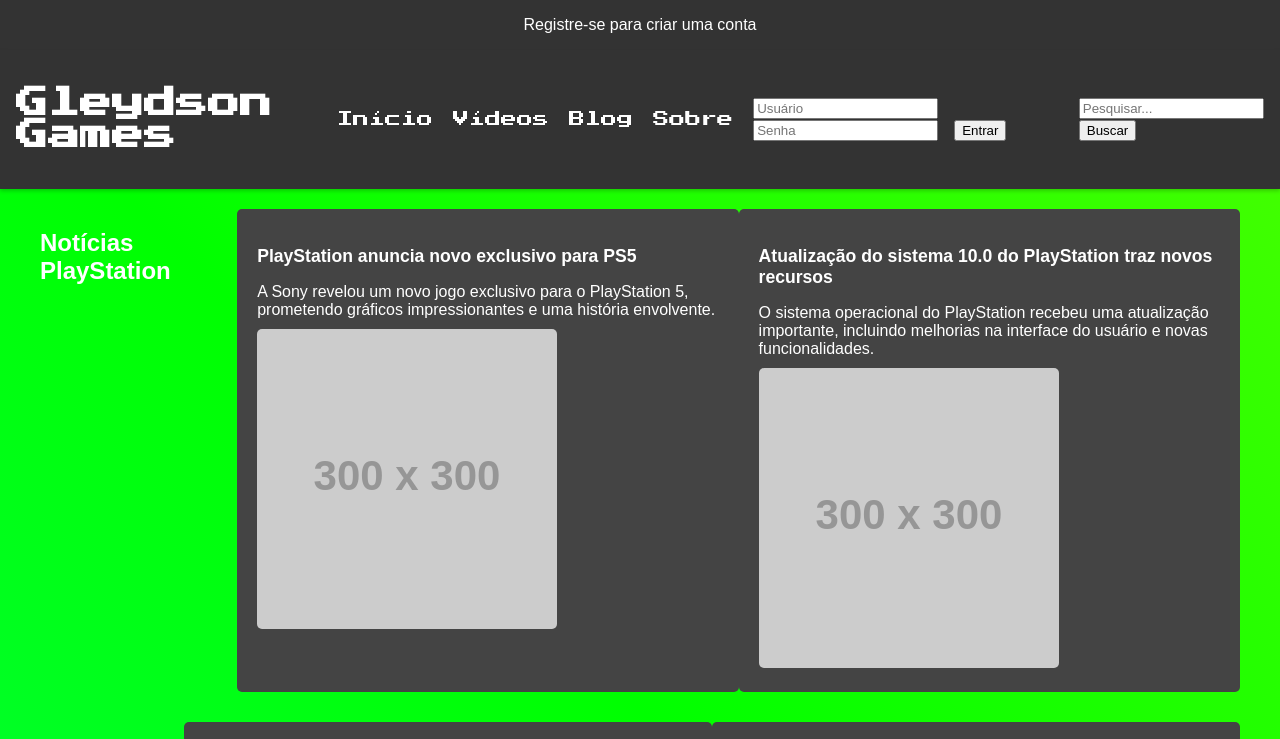
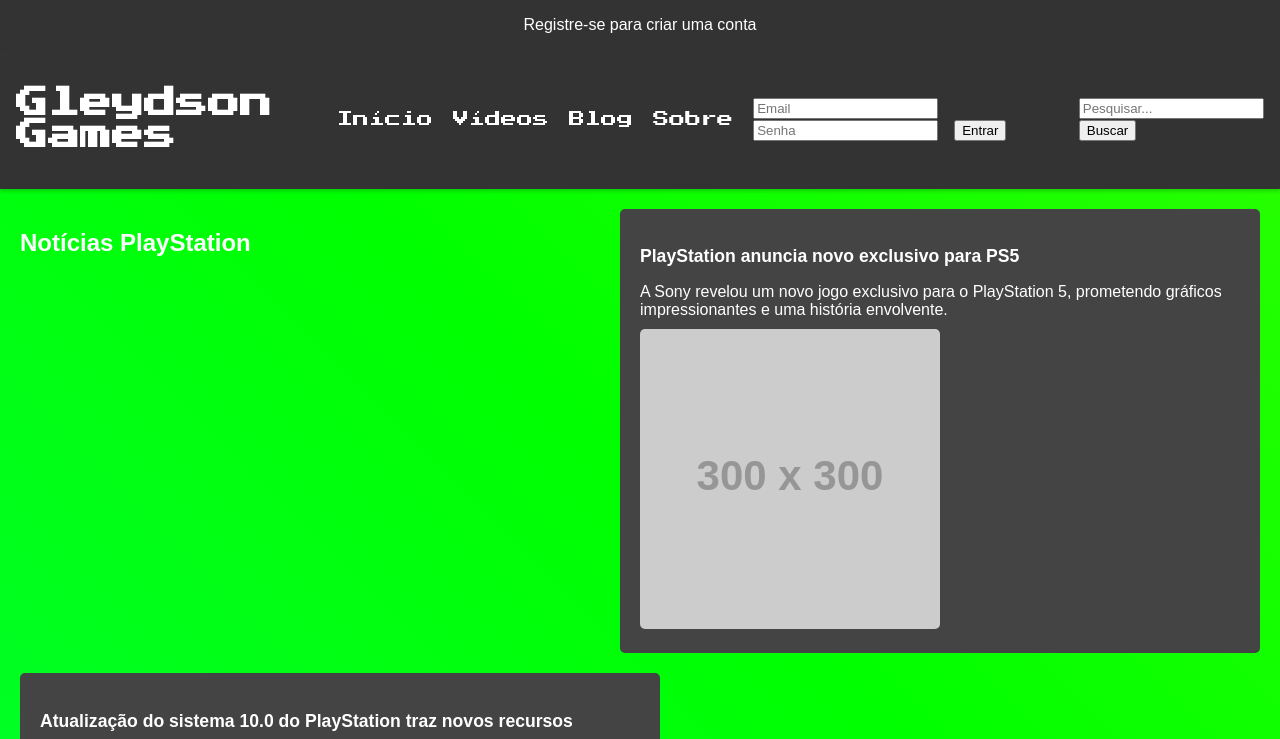
Before and after one commit to gleydsonpassos/Projeto-Beta, a plain HTML site: page index.html in a window 1280 px wide. Shown: the top 739 px of the page. Drawn offline with Linux system fonts and the light colour scheme; placeholder pictures from the web are drawn by us.

Commit message:
Versão Alpha 0.5 - Otimizados para dispositivos móveis

```diff
--- a/index.html
+++ b/index.html
@@ -17,6 +17,7 @@
             background-size: 400% 400%; /* Tamanho do gradiente */
             animation: gradientBackground 10s ease infinite; /* Animação do fundo */
         }
+
         @keyframes gradientBackground {
             0% {
                 background-position: 0% 50%;
@@ -28,20 +29,24 @@
                 background-position: 0% 50%;
             }
         }
+
         .top-bar {
             background-color: #333;
             color: #fff;
             padding: 1rem;
             text-align: center;
         }
+
         .top-bar a {
             color: #fff;
             text-decoration: none;
             transition: color 0.3s ease-in-out;
         }
+
         .top-bar a:hover {
             color: #4caf50;
         }
+
         header {
             background-color: #333;
             color: #fff;
@@ -52,59 +57,74 @@
             justify-content: space-between;
             align-items: center;
         }
+
         header h1 {
             cursor: pointer;
             transition: color 0.3s ease-in-out;
         }
+
         header h1:hover {
             color: #4caf50;
         }
+
         nav ul {
             list-style-type: none;
             margin: 0;
             padding: 0;
             display: flex;
         }
+
         nav li {
             margin-right: 20px;
         }
+
         nav a {
             text-decoration: none;
             color: #fff;
             font-size: 16px;
             transition: color 0.3s ease-in-out;
         }
+
         nav a:hover {
             color: #4caf50;
         }
+
         /* Estilos para o conteúdo */
         .container {
-            max-width: 1200px;
+            max-width: 100%;
             margin: 0 auto;
             padding: 20px;
         }
+
         .news-item {
             margin-bottom: 30px;
             display: flex;
+            flex-wrap: wrap; /* Permite que os itens de notícias sejam empilhados em dispositivos pequenos */
             justify-content: space-between;
         }
+
         .news {
             background-color: #444;
             border-radius: 5px;
             padding: 20px;
-            flex-basis: 45%; /* Tamanho dos itens de notícias */
+            flex-basis: calc(50% - 20px); /* Tamanho dos itens de notícias, menos a margem */
+            margin-bottom: 20px; /* Espaçamento inferior entre os itens de notícias */
         }
+
         .news h3 {
             font-size: 1.1rem;
             margin-bottom: 10px;
         }
+
         .news p {
             margin-bottom: 10px;
         }
+
         .news img {
             max-width: 100%;
             border-radius: 5px;
         }
+
         /* Estilos para os comentários */
         .comments {
             background-color: #444;
@@ -112,23 +132,28 @@
             padding: 20px;
             margin-top: 30px;
         }
+
         .comment {
             border-bottom: 1px solid #666;
             padding-bottom: 20px;
             margin-bottom: 20px;
         }
+
         .comment:last-child {
             border-bottom: none;
             margin-bottom: 0;
         }
+
         .comment h3 {
             font-size: 1rem;
             margin-bottom: 5px;
         }
+
         .comment p {
             font-size: 0.9rem;
             margin-bottom: 5px;
         }
+
         /* Estilos para o rodapé */
         footer {
             background-color: #333;
@@ -139,6 +164,13 @@
             position: fixed;
             bottom: 0;
             width: 100%;
+        }
+
+        /* Estilos para dispositivos móveis */
+        @media screen and (max-width: 768px) {
+            .news {
+                flex-basis: calc(100% - 20px); /* Itens de notícias ocupam 100% da largura, menos a margem */
+            }
         }
     </style>
 </head>
@@ -158,7 +190,7 @@
         </nav>
         <div class="login">
             <form action="/login" method="post">
-                <input type="text" name="username" placeholder="Usuário" required>
+                <input type="text" name="username" placeholder="Email" required>
                 <input type="password" name="password" placeholder="Senha" required>
                 <input type="submit" value="Entrar">
             </form>
```
Also changed, not shown: pagina_registro.html (+9 -0 lines).
